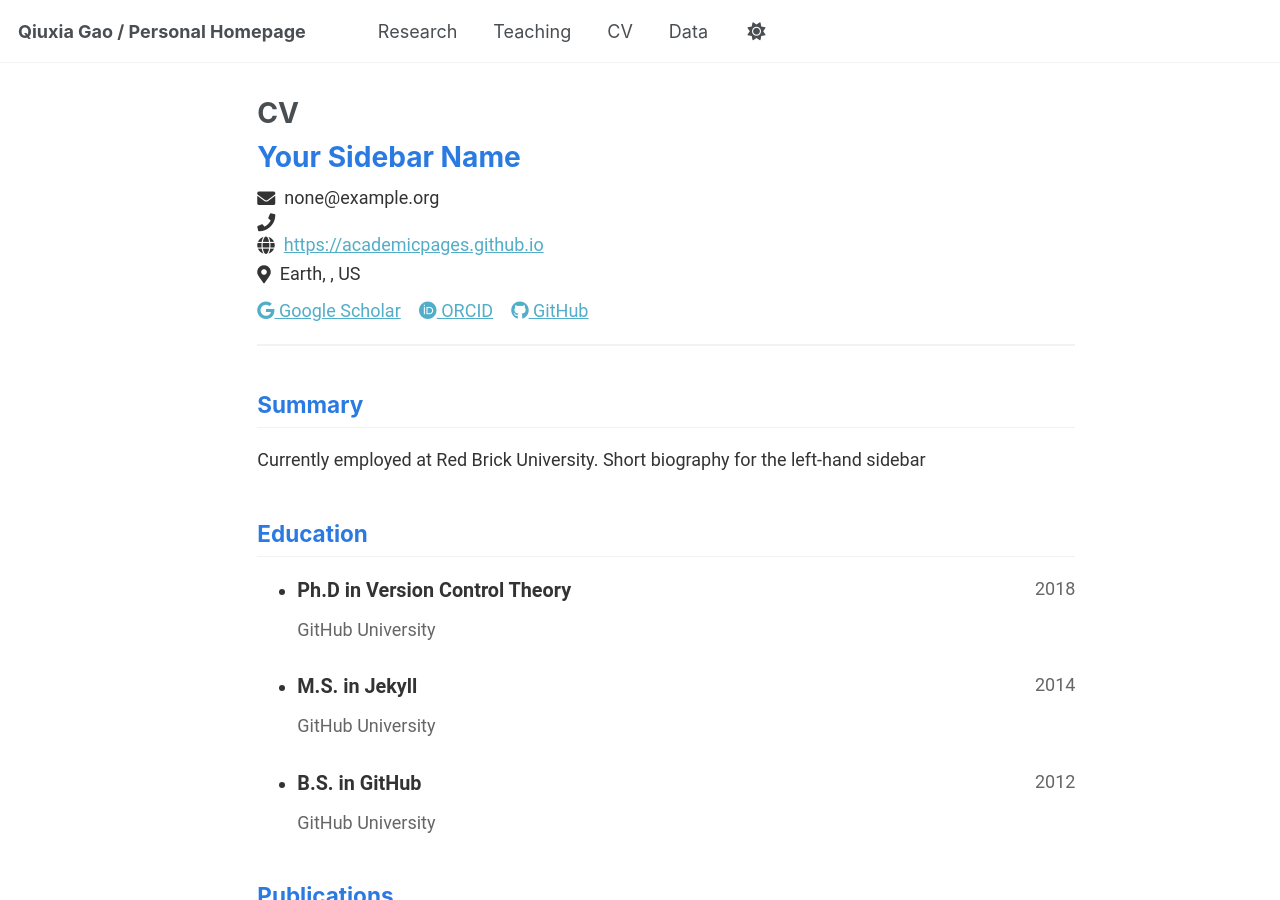
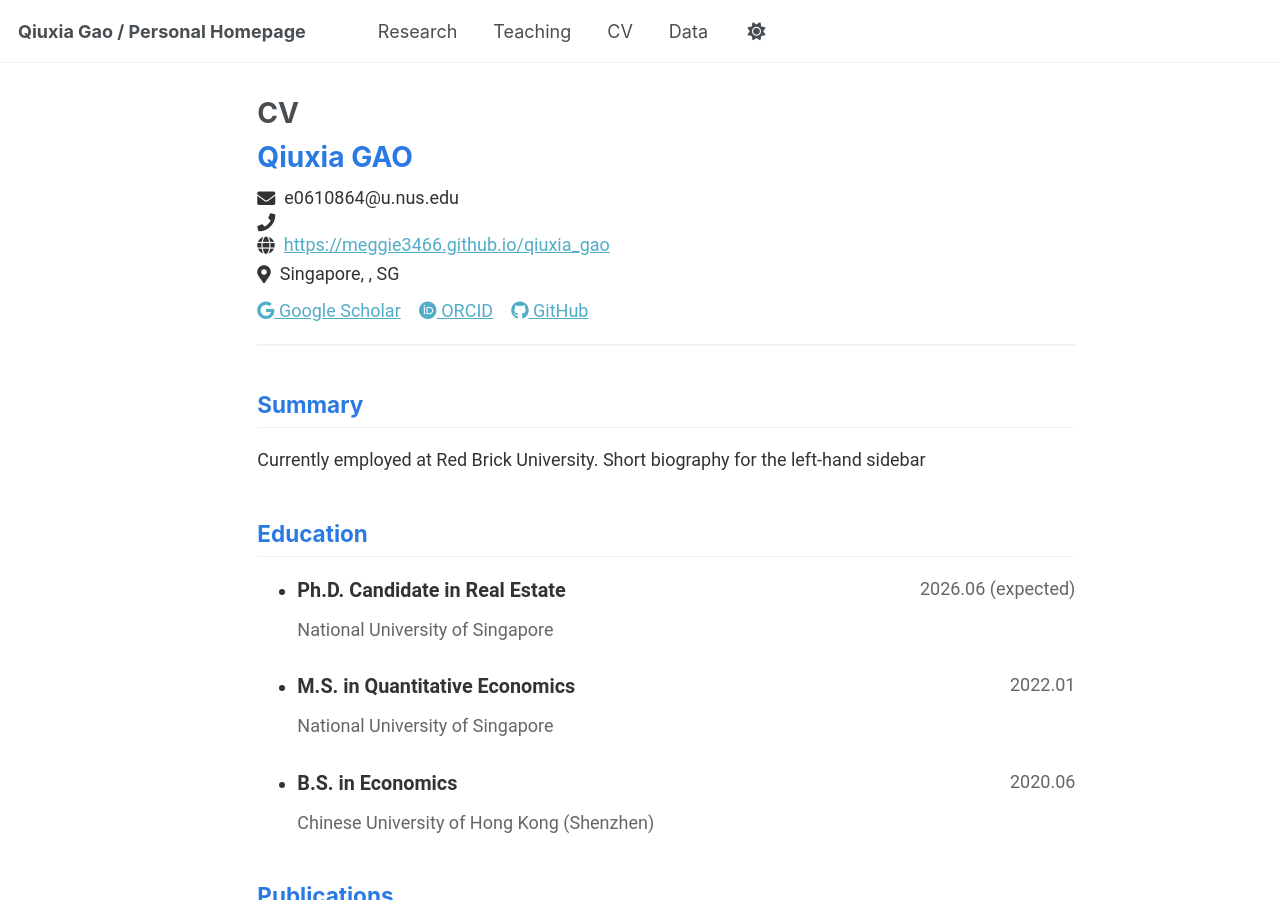
Before and after one commit to Meggie3466/qiuxia_gao, a Jekyll site: the page built from _pages/cv-json.md, in a window 1280 px wide and 900 px high. Built offline with Jekyll 4.4.1, drawn with Linux system fonts in a browser that asks for light colours; a script that is not in the unit is left out; a file with an impossible date is left out.

Commit message:
Update cv.json

```diff
--- a/_data/cv.json
+++ b/_data/cv.json
@@ -1,15 +1,15 @@
 {
   "basics": {
-    "name": "Your Sidebar Name",
-    "email": "none@example.org",
+    "name": "Qiuxia GAO",
+    "email": "e0610864@u.nus.edu",
     "phone": "",
-    "website": "https://academicpages.github.io",
+    "website": "https://meggie3466.github.io/qiuxia_gao",
     "summary": "Currently employed at Red Brick University. Short biography for the left-hand sidebar",
     "location": {
       "address": "",
       "postalCode": "",
-      "city": "Earth",
-      "countryCode": "US",
+      "city": "Singapore",
+      "countryCode": "SG",
       "region": ""
     },
     "profiles": [
@@ -33,29 +33,29 @@
   "work": [],
   "education": [
     {
-      "institution": "GitHub University",
-      "area": "Ph.D in Version Control Theory",
+      "institution": "National University of Singapore",
+      "area": "Ph.D. Candidate in Real Estate",
       "studyType": "",
-      "startDate": "",
-      "endDate": "2018",
+      "startDate": "2022.08",
+      "endDate": "2026.06 (expected)",
       "gpa": null,
       "courses": []
     },
     {
-      "institution": "GitHub University",
-      "area": "M.S. in Jekyll",
+      "institution": "National University of Singapore",
+      "area": "M.S. in Quantitative Economics",
       "studyType": "",
-      "startDate": "",
-      "endDate": "2014",
+      "startDate": "2020.08",
+      "endDate": "2022.01",
       "gpa": null,
       "courses": []
     },
     {
-      "institution": "GitHub University",
-      "area": "B.S. in GitHub",
+      "institution": "Chinese University of Hong Kong (Shenzhen)",
+      "area": "B.S. in Economics",
       "studyType": "",
-      "startDate": "",
-      "endDate": "2012",
+      "startDate": "2016.09",
+      "endDate": "2020.06",
       "gpa": null,
       "courses": []
     }
```
